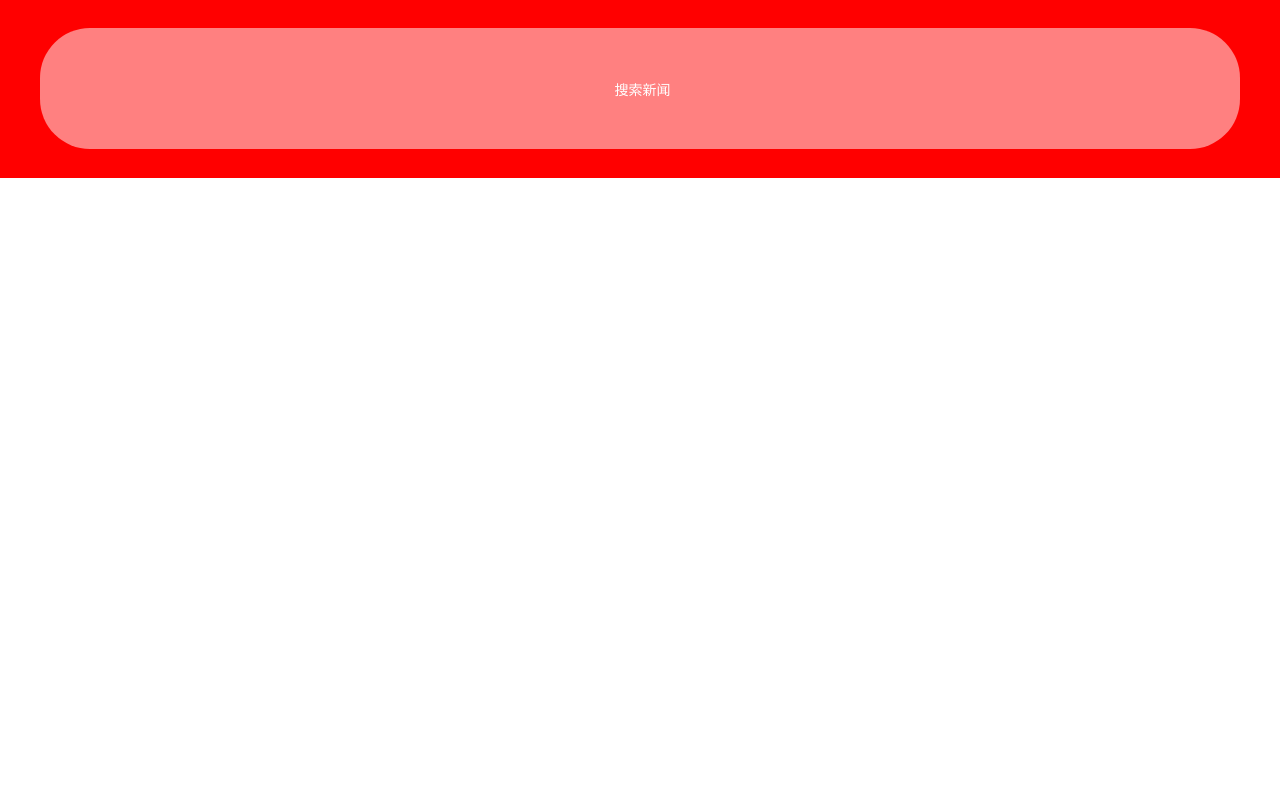
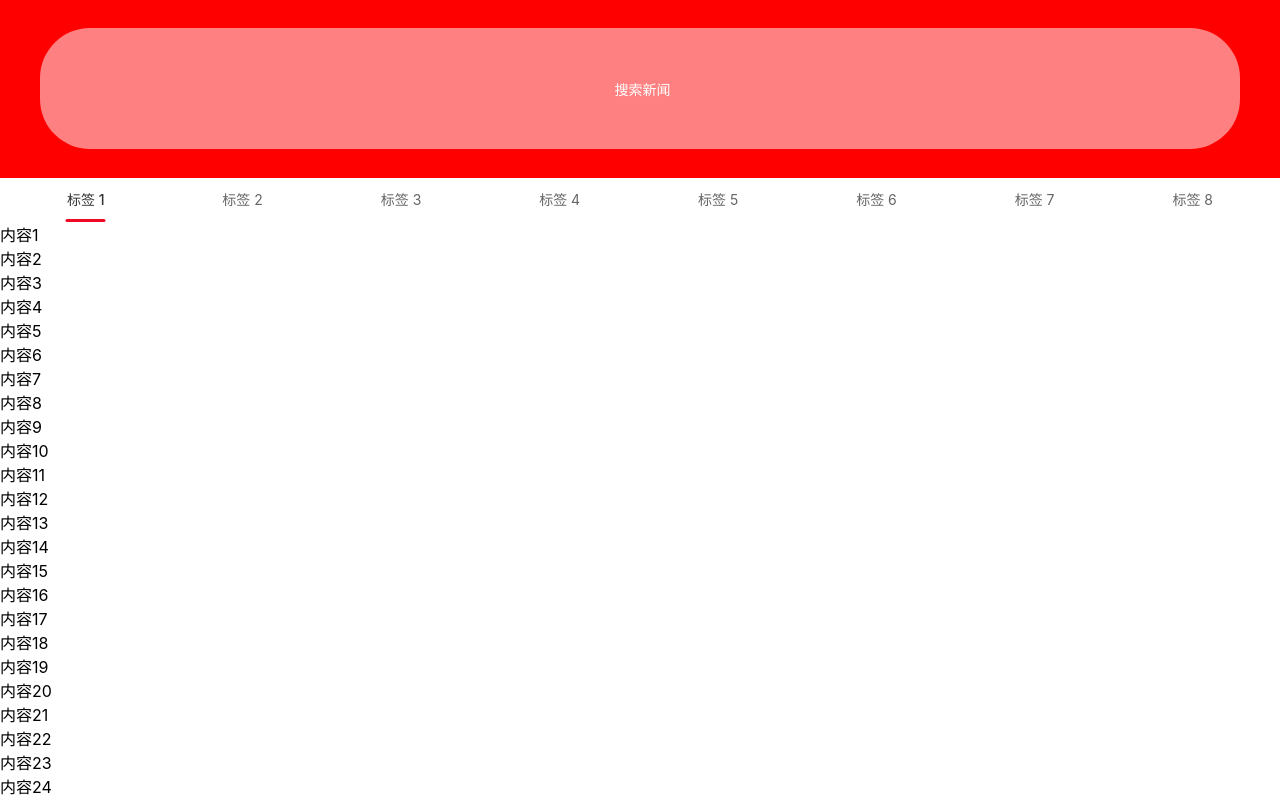
Before and after one commit to leoneezyyy/Vue_news, a Vue app: page /#/ in a window 1280 px wide. Shown: the top 800 px of the page. Built offline with nearby package versions, Linux system fonts and the light colour scheme; a small style sheet from the web is missing.

Commit message:
tab栏布局

```diff
--- a/src/pages/Index.vue
+++ b/src/pages/Index.vue
@@ -2,7 +2,7 @@
   <div>
     <!-- 红色块头部 -->
     <div class="header">
-      <span class="iconfont iconnew"></span>
+      <span class="iconfont iconnew logo"></span>
 
       <div class="header-search">
         <span class="iconfont iconsearch"></span>
@@ -13,6 +13,21 @@
         <span class="iconfont iconwode personal"></span>
       </router-link>
     </div>
+
+    <!-- 栏目列表 -->
+    <!-- v-model: 默认选中的标签栏 -->
+    <!-- sticky: 配置粘性布局 -->
+    <!-- swipeable: 滑动切换 -->
+    <van-tabs v-model='active' sticky swipeable>
+      <!-- title: 要显示的内容 -->
+      <van-tab
+        v-for="index in 8"
+        :key="index"
+        :title="'标签 ' + index"
+        >
+          <p v-for='index in 100' :key='index'>内容{{index}}</p>
+        </van-tab>
+    </van-tabs>
   </div>
 </template>
 
```
